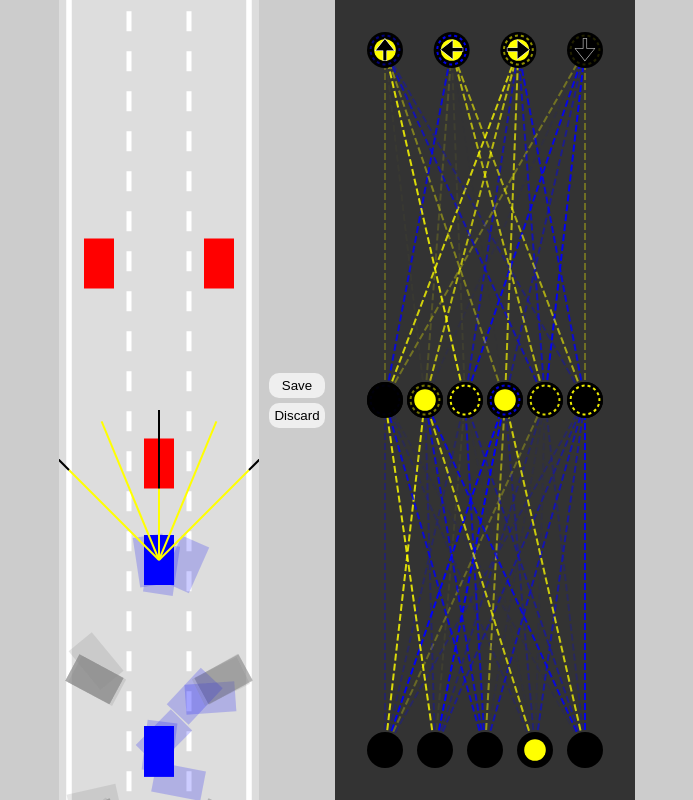
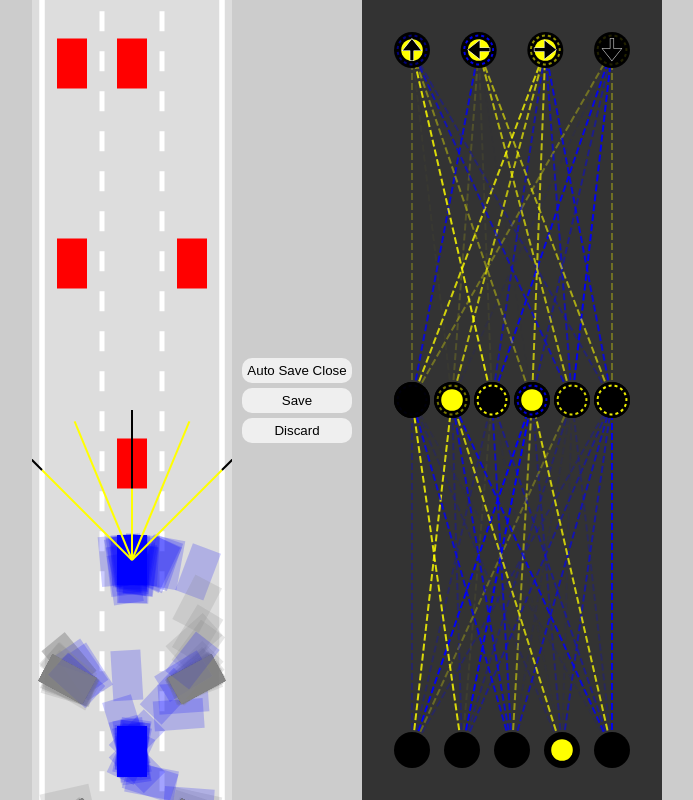
Before and after one commit to ardailhn/self-driving-car-js, a plain HTML site: page index.html in a window 1280 px wide. Shown: the whole page, without its empty margins (293-986 px from the left). Drawn offline with Linux system fonts and the light colour scheme; animation ran at ten frames a second.

Commit message:
genetic algorithm

```diff
--- a/car.js
+++ b/car.js
@@ -10,7 +10,7 @@ class Car {
         this.maxSpeed = maxSpeed;
         this.friction = 0.05;
         this.angle = 0;
-
+        this.damaged = false;
         this.useBrain = controlType == "AI";
 
         if (controlType != "DUMMY") {
@@ -81,7 +81,6 @@ class Car {
         if (this.controls.forward) {
             this.speed += this.acceleration;
         }
-
         if (this.controls.reverse) {
             this.speed -= this.acceleration;
         }
@@ -89,19 +88,16 @@ class Car {
         if (this.speed > this.maxSpeed) {
             this.speed = this.maxSpeed;
         }
-
-        if (this.speed < -this.maxSpeed) {
-            this.speed = -this.maxSpeed;
+        if (this.speed < -this.maxSpeed / 2) {
+            this.speed = -this.maxSpeed / 2;
         }
 
         if (this.speed > 0) {
             this.speed -= this.friction;
         }
-
         if (this.speed < 0) {
             this.speed += this.friction;
         }
-
         if (Math.abs(this.speed) < this.friction) {
             this.speed = 0;
         }
@@ -121,10 +117,9 @@ class Car {
     }
 
     draw(ctx, color, drawSensor = false) {
+        ctx.fillStyle = color;
         if (this.damaged) {
             ctx.fillStyle = 'gray';
-        } else {
-            ctx.fillStyle = color;
         }
         ctx.beginPath();
         ctx.moveTo(this.polygon[0].x, this.polygon[0].y);
--- a/index.html
+++ b/index.html
@@ -10,6 +10,7 @@
 <body>
     <canvas id="carCanvas"></canvas>
     <div id="verticalButtons">
+        <button id='autoSaveBtn' onclick="autoSaveToggle()"></button>
         <button onclick="save()">Save</button>
         <button onclick="discard()">Discard</button>
     </div>
@@ -22,6 +23,12 @@
     <script src="controls.js"></script>
     <script src="car.js"></script>
     <script src="main.js"></script>
+    <script>
+        window.addEventListener('DOMContentLoaded', () => {
+            const autoSaveBtn = document.getElementById('autoSaveBtn');
+            autoSaveBtn.innerText = 'Auto Save ' + (autoSave ? 'Open' : 'Close');
+        })
+    </script>
 </body>
 
 </html>
--- a/main.js
+++ b/main.js
@@ -5,7 +5,6 @@ networkCanvas.width = 300;
 
 const carCtx = carCanvas.getContext('2d');
 const networkCtx = networkCanvas.getContext('2d');
-
 const road = new Road(carCanvas.width / 2, carCanvas.width * 0.9)
 
 const generateCars = (N) => {
@@ -17,17 +16,25 @@ const generateCars = (N) => {
     return cars;
 }
 
-const N = 100;
+const N = 1000;
 const cars = generateCars(N);
 let bestCar = cars[0];
 if (localStorage.getItem("bestBrain")) {
-    bestCar.brain = JSON.parse(localStorage.getItem("bestBrain"));
+    for (let i = 0; i < cars.length; i++) {
+        cars[i].brain = JSON.parse(localStorage.getItem("bestBrain"));
+        if (i != 0) {
+            NeuralNetwork.mutate(cars[i].brain, 0.1);
+        }
+    }
 }
-
 const traffic = [
     new Car(road.getLaneCenter(1), -100, 30, 50, "DUMMY", 2),
     new Car(road.getLaneCenter(0), -300, 30, 50, "DUMMY", 2),
-    new Car(road.getLaneCenter(2), -300, 30, 50, "DUMMY", 2)
+    new Car(road.getLaneCenter(2), -300, 30, 50, "DUMMY", 2),
+    new Car(road.getLaneCenter(0), -500, 30, 50, "DUMMY", 2),
+    new Car(road.getLaneCenter(1), -500, 30, 50, "DUMMY", 2),
+    new Car(road.getLaneCenter(1), -700, 30, 50, "DUMMY", 2),
+    new Car(road.getLaneCenter(2), -700, 30, 50, "DUMMY", 2),
 ];
 
 const save = () => {
@@ -38,19 +45,31 @@ const discard = () => {
     localStorage.removeItem("bestBrain")
 }
 
+let autoSave = localStorage.getItem('autoSave') || false;
+const autoSaveToggle = () => {
+    autoSave = !autoSave;
+    const autoSaveBtn = document.getElementById('autoSaveBtn');
+    autoSaveBtn.innerText = 'Auto Save ' + (autoSave ? 'Open' : 'Close');
+    localStorage.setItem('autoSave', autoSave);
+}
+
 const animate = (time) => {
     for (let i = 0; i < traffic.length; i++) {
         traffic[i].update(road.borders, []);
     }
-
     for (let i = 0; i < cars.length; i++) {
         cars[i].update(road.borders, traffic);
     }
 
     bestCar = cars.find(c => c.y == Math.min(...cars.map(c => c.y)));
+    if (autoSave) {
+        console.log('autoSave: ', autoSave);
+        save();
+    }
 
     carCanvas.height = window.innerHeight;
     networkCanvas.height = window.innerHeight;
+
     carCtx.save();
     carCtx.translate(0, -bestCar.y + carCanvas.height * 0.7);
     road.draw(carCtx);
--- a/network.js
+++ b/network.js
@@ -14,6 +14,19 @@ class NeuralNetwork {
             outputs = Level.feedForward(outputs, network.levels[i]);
         }
         return outputs;
+    }
+
+    static mutate(network, amount = 1) {
+        network.levels.forEach(level => {
+            for (let i = 0; i < level.biases.length; i++) {
+                level.biases[i] = lerp(level.biases[i], Math.random() * 2 - 1, amount);
+            }
+            for (let i = 0; i < level.weights; i++) {
+                for (let j = 0; j < level.weights[i].length; j++) {
+                    level.weights[i][j] = lerp(level.weights[i][j], Math.random() * 2 - 1, amount);
+                }
+            }
+        });
     }
 }
 
```
